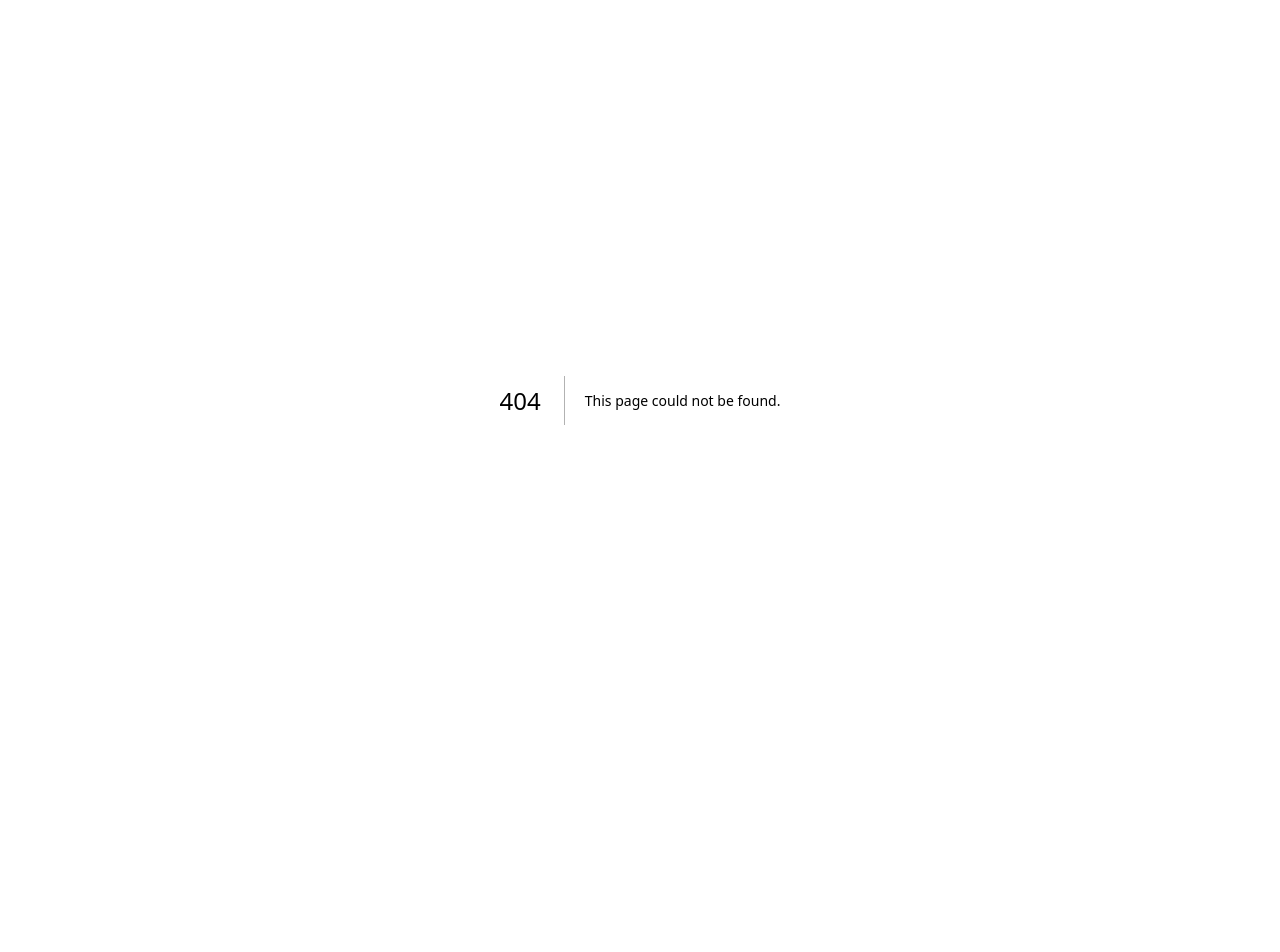
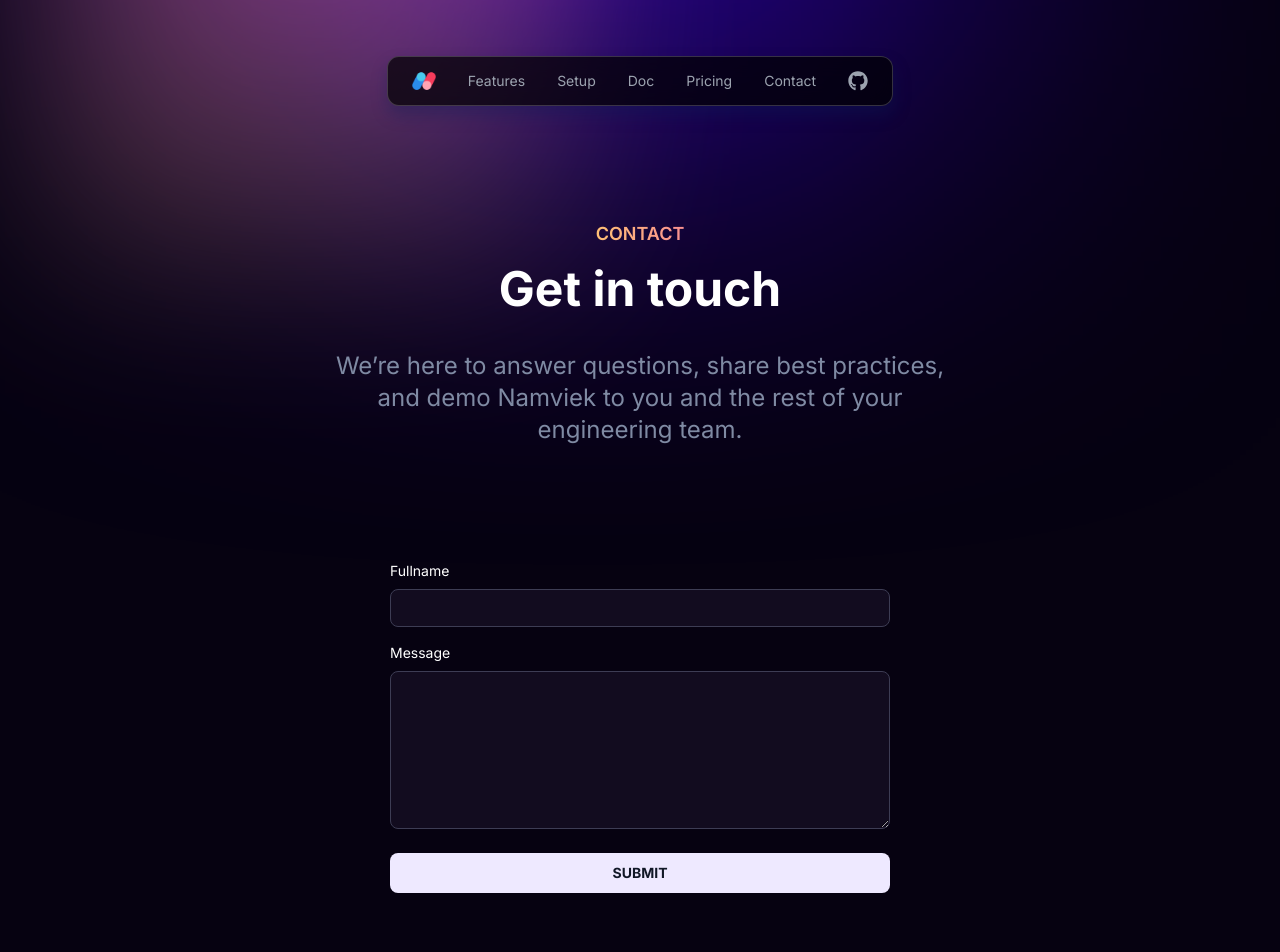
Before and after one commit to hudy9x/namviek-landingpage, a Next.js app: page /contact in a window 1280 px wide. Before the commit this address had no page. Shown: the top 952 px of the page. Before the commit the page ends 800 px from the top, so only its background shows below. Built offline with nearby package versions, Linux system fonts and the light colour scheme; no server answers.

Commit message:
add contact + pricing page, faq section

```diff
--- /dev/null
+++ b/src/app/contact/ContactForm.tsx
@@ -0,0 +1,38 @@
+'use client'
+import Link from "next/link";
+import { useState } from "react";
+
+export default function ContactForm() {
+  const [fullName, setFullname] = useState('')
+  const [body, setBody] = useState('')
+
+  const getHref = () => {
+
+    if (!fullName || !body) return '';
+    if (fullName.length < 3) return ''
+    if (body.length < 20) return '';
+
+    return `mailto:hi@hudy9x.com?subject=Request support from ${fullName}&body=${body}`
+  }
+
+  return <form className="mt-[50px] sm:mt-[115px] w-[95%] sm:w-[500px] flex flex-col gap-4">
+
+
+    <div className='form-control col'>
+      <label>Fullname</label>
+      <input className="form-input" value={fullName} onChange={ev => setFullname(ev.target.value)} />
+    </div>
+
+
+    <div className='form-control col'>
+      <label>Message</label>
+      <textarea rows={7} className="form-input" value={body} onChange={ev => setBody(ev.target.value)} ></textarea>
+    </div>
+
+    <div className="mt-2">
+      <Link href={getHref()} className="cta-btn1 block text-center">Submit</Link>
+    </div>
+
+
+  </form>
+}
--- /dev/null
+++ b/src/app/contact/page.tsx
@@ -0,0 +1,23 @@
+import ContactForm from "./ContactForm";
+
+export default function ContactPage() {
+  return <>
+    <section id="feature-3" className="relative sm:w-[1242px] mx-auto mt-[200px] sm:mt-[150px]">
+      <div className="flex flex-col items-center">
+        <h6 className="hl1">Contact</h6>
+        <h2 className="h2 mt-[17px]">Get in touch</h2>
+        <p className="pa1 w-[350px] sm:w-[650px] mt-[37px]">We’re here to answer questions, share best practices, and demo Namviek to you and the rest of your engineering team.</p>
+
+        <ContactForm />
+      </div>
+
+      <div className="absolute top-[342px] -left-[43%] -z-10">
+        {/* <BgSpace /> */}
+
+      </div>
+
+
+
+    </section>
+  </>
+}
--- a/src/app/globals.css
+++ b/src/app/globals.css
@@ -190,3 +190,27 @@ body > main {
   text-fill-color: transparent;
 
 }
+
+
+.form-input-bg {
+  background: #120C1F
+}
+
+.form-input-border {
+  border-color: #3D3D54
+}
+
+.form-control.col {
+  @apply flex flex-col gap-2;
+}
+
+.form-control label {
+  @apply text-sm;
+}
+
+.form-input {
+  @apply px-3 py-2 rounded-lg text-sm;
+  color: #ACA5BA;
+  background: #120C1F;
+  border: 1px solid #3D3D54
+}
--- a/src/app/layout.tsx
+++ b/src/app/layout.tsx
@@ -1,6 +1,12 @@
 import type { Metadata } from "next";
 import { Inter } from "next/font/google";
 import "./globals.css";
+import TopBackground from "@/components/TopBackground";
+import Menu from "@/containers/Menu";
+import GoogleAnalytics from "@/components/GoogleAnalytics";
+import CallToAction from "@/containers/CallToAction";
+import Footer from "@/containers/Footer";
+import Faqs from "@/containers/Faqs";
 
 const inter = Inter({ subsets: ["latin"] });
 
@@ -16,7 +22,17 @@ export default function RootLayout({
 }>) {
   return (
     <html lang="en">
-      <body className={inter.className}>{children}</body>
+      <body className={inter.className}>
+        <main>
+          <TopBackground />
+          <Menu />
+          {children}
+          <Faqs />
+          <CallToAction />
+          <Footer />
+          <GoogleAnalytics />
+        </main>
+      </body>
     </html>
   );
 }
--- a/src/app/page.tsx
+++ b/src/app/page.tsx
@@ -1,14 +1,9 @@
-import GoogleAnalytics from "@/components/GoogleAnalytics";
-import TopBackground from "@/components/TopBackground";
-import CallToAction from "@/containers/CallToAction";
 import Comparison from "@/containers/Comparison";
 import FeatureSection1 from "@/containers/FeatureSection1";
 import FeatureSection2 from "@/containers/FeatureSection2";
 import FeatureSection3 from "@/containers/FeatureSection3";
 import FeatureSection4 from "@/containers/FeatureSection4";
-import Footer from "@/containers/Footer";
 import HeroSection from "@/containers/HeroSection";
-import Menu from "@/containers/Menu";
 import Pricing from "@/containers/Pricing";
 import Setup from "@/containers/Setup";
 import Technology from "@/containers/Technology";
@@ -16,9 +11,7 @@ import Testimonials from "@/containers/Testimonials";
 
 export default function Home() {
   return (
-    <main>
-      <TopBackground />
-      <Menu />
+    <>
       <HeroSection />
       <FeatureSection1 />
       <FeatureSection2 />
@@ -33,9 +26,7 @@ export default function Home() {
 
       <Comparison />
 
-      <CallToAction />
-      <Footer />
-      <GoogleAnalytics />
-    </main>
+
+    </>
   );
 }
--- /dev/null
+++ b/src/app/pricing/page.tsx
@@ -0,0 +1,11 @@
+import Comparison from "@/containers/Comparison";
+import Pricing from "@/containers/Pricing";
+
+export default function PricingPage() {
+  return (
+    <>
+      <Pricing />
+      <Comparison />
+    </>
+  );
+}
--- a/src/containers/CallToAction.tsx
+++ b/src/containers/CallToAction.tsx
@@ -10,7 +10,7 @@ export default function CallToAction() {
         <p className="mx-auto mt-6 max-w-xl text-lg leading-8 text-gray-300">Decreasing the management overhead for small teams of 10-15 people from about $100 a month to below $15 a month</p>
         <div className="mt-10 flex items-center justify-center gap-x-6">
           <a
-            href="#pricing"
+            href="/pricing"
             className="rounded-md bg-white px-3.5 py-2.5 text-sm font-semibold text-gray-900 shadow-sm hover:bg-gray-100 focus-visible:outline focus-visible:outline-2 focus-visible:outline-offset-2 focus-visible:outline-white"
           >Get it now</a>
           <a href="https://docs.namviek.com" className="text-sm font-semibold leading-6 text-white">
--- /dev/null
+++ b/src/containers/Faqs/index.tsx
@@ -0,0 +1,55 @@
+import BgSpace from "@/components/Background/BgSpace"
+import Link from "next/link"
+import { HiOutlineMail } from "react-icons/hi"
+
+const faqs = [
+  {
+    question: 'Who is Namviek suitable for?',
+    answer:
+      `If you're a small startup with 20-30 employees and you only have a budget of $15 - $25 per month for a work management tool, then Namviek is a solution for you.`,
+  },
+
+  {
+    question: 'Do I have to pay a monthly fee for each user like other management tools (Jira, Trello, Asana, Notion)?',
+    answer:
+      `Our solution allows you to operate the system yourself. Therefore, you will only have to pay a one-time software purchase cost. You will pay the monthly operating costs directly to the service provider (e.g., you will spend $15 per month to operate the system for 30 - 50 users).`,
+  },
+  {
+    question: 'Are the installation steps complicated?',
+    answer:
+      `You can deploy the system yourself even if you don't have any related technical knowledge.`,
+  },
+  {
+    question: `Can I continue to develop Namviek for commercialization after I've purchased it?`,
+    answer:
+      `You can absolutely commercialize your own version. Just one thing to note: you must comply with our License.`,
+  },
+]
+
+export default function Faqs() {
+  return <section id="feature-3" className="relative sm:w-[1242px] mx-auto mt-[200px] sm:mt-[345px]">
+    <div className="flex flex-col items-center">
+      <h6 className="hl1">FAQs</h6>
+      <h2 className="h2 mt-[17px]">Frequently <br />
+        Asked Question</h2>
+      <p className="pa1 w-[300px] sm:w-[650px] mt-[37px]">
+        Have a different question and can’t find the answer you’re looking for? Send us an <Link href={"/contact"}>
+          <img src="/mailbox.png" className="inline-block w-6 h-6" />
+        </Link> and we’ll get back to you as soon as we can.
+      </p>
+
+      <div className="mt-[50px] sm:mt-[115px] sm:w-[550px] space-y-4">
+        {faqs.map((faq, faqIndex) => {
+          return <div key={faqIndex} className="p-4 border border-white/20 rounded-lg bg-black/50 backdrop-blur-md">
+            <h4>{faq.question}</h4>
+            <p className="text-sm second-color mt-2">{faq.answer}</p>
+          </div>
+        })}
+      </div>
+    </div>
+
+    <div className="absolute top-[342px] -left-[43%] -z-10">
+      <BgSpace />
+    </div>
+  </section>
+}
--- a/src/containers/Menu/index.tsx
+++ b/src/containers/Menu/index.tsx
@@ -13,11 +13,11 @@ export default function Menu() {
           <span className='sm:hidden'>Namviek</span>
         </Link>
         <nav className='hidden sm:block sm:space-x-8'>
-          <Link href="#features">Features</Link>
-          <Link href="#setup">Setup</Link>
+          <Link href="/#features">Features</Link>
+          <Link href="/#setup">Setup</Link>
           <Link href="https://docs.namviek.com" target="_blank">Doc</Link>
-          <Link href="#pricing">Pricing</Link>
-          <Link href="#about">About</Link>
+          <Link href="/pricing">Pricing</Link>
+          <Link href="/contact">Contact</Link>
         </nav>
 
         <div className='flex items-center gap-6'>
@@ -35,11 +35,11 @@ export default function Menu() {
     <div className="mb-menu-wrapper">
       <MenuBackdrop />
       <nav id="mb-menu">
-        <Link href="#features">Features</Link>
-        <Link href="#setup">Setup</Link>
+        <Link href="/#features">Features</Link>
+        <Link href="/#setup">Setup</Link>
         <Link href="https://docs.namviek.com" target="_blank">Document</Link>
-        <Link href="#pricing">Pricing</Link>
-        <Link href="#about">About</Link>
+        <Link href="/pricing">Pricing</Link>
+        <Link href="/contact">Contact</Link>
       </nav>
     </div>
   </div >
--- a/src/containers/Pricing/index.tsx
+++ b/src/containers/Pricing/index.tsx
@@ -18,7 +18,7 @@ async function getProductInfo() {
     id
   })
 
-  console.log(result.prices)
+  // console.log(result.prices)
 
   return {
     priceAmount: result.prices[0].priceAmount / 100,
@@ -31,7 +31,7 @@ async function getProductInfo() {
 // export const revalidate = 10
 export default async function Pricing() {
   const product = await getProductInfo()
-  console.log('=====', product)
+
   const whatIncludes = [
     'Codebase',
     'Usage document',
```
Also changed, not shown: src/containers/Testimonials/index.tsx (+7 -6 lines), public/mailbox.png (added).
